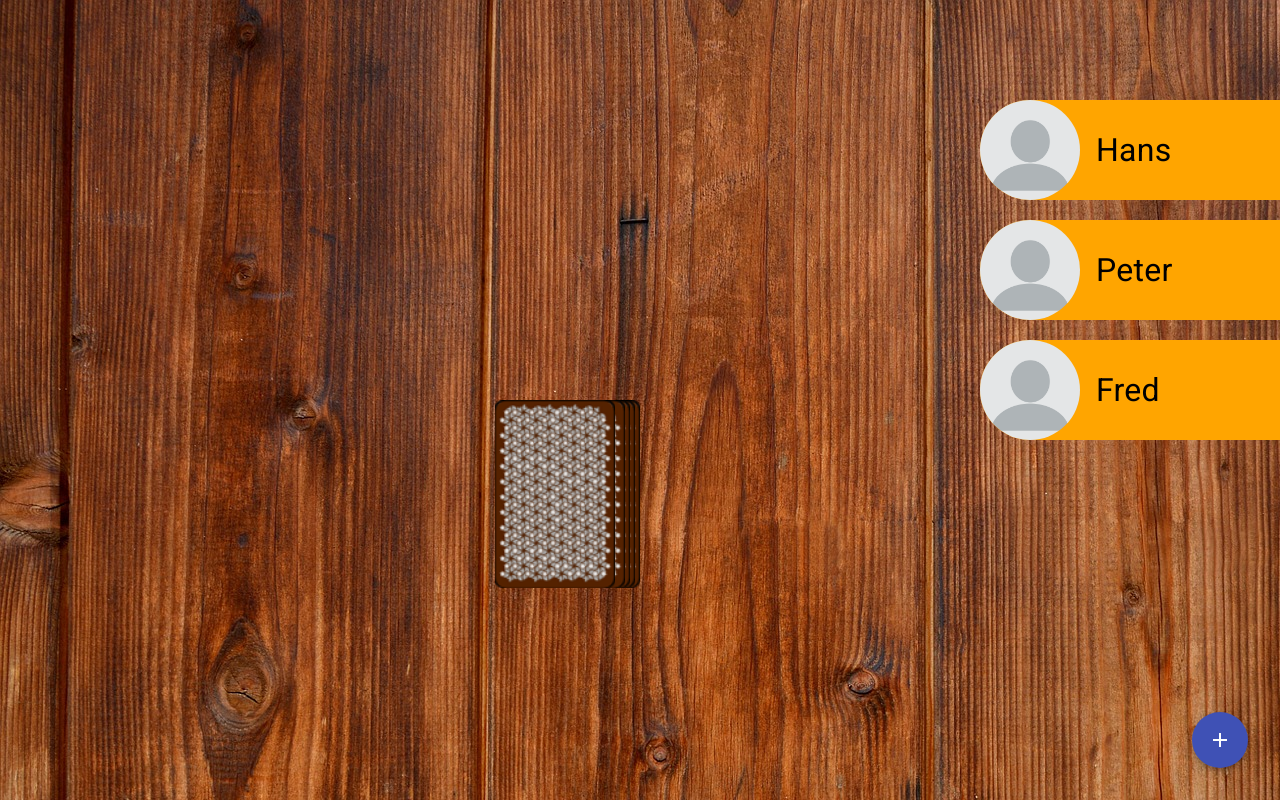
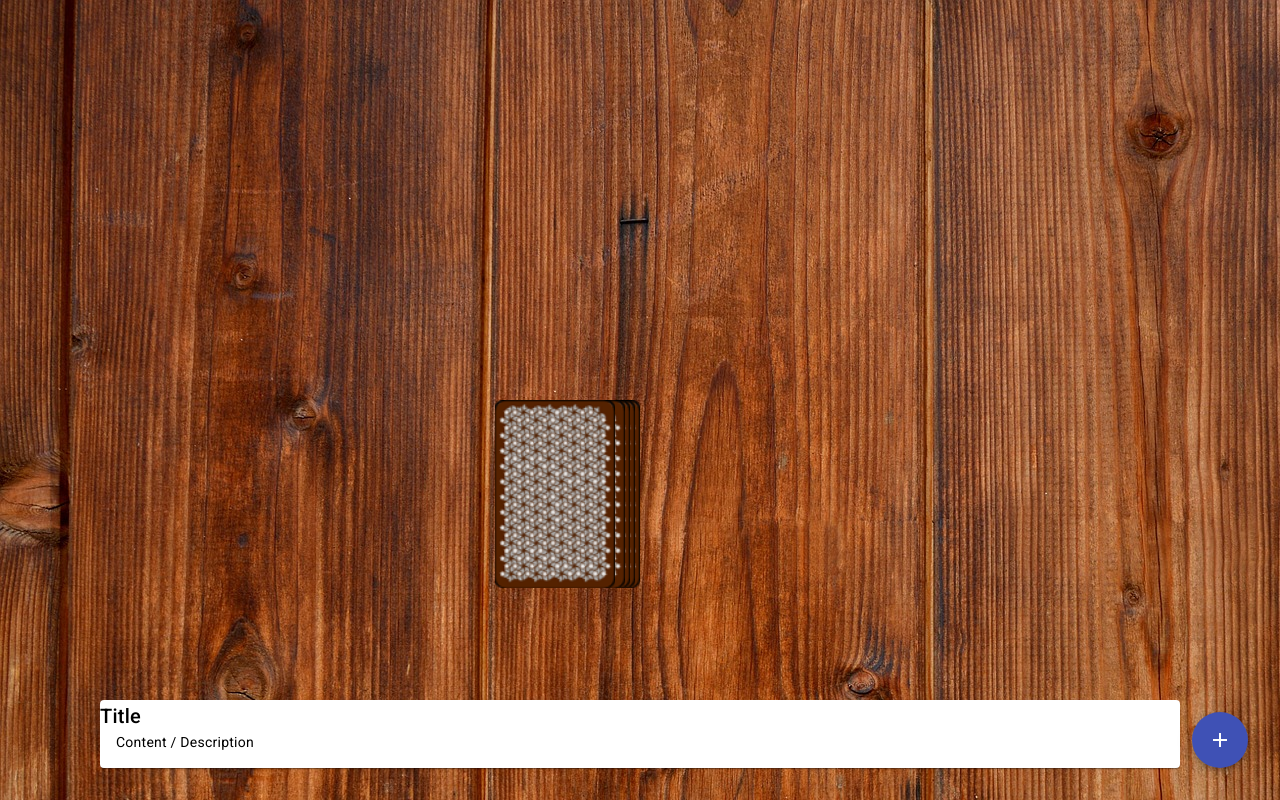
Before and after one commit to MuhammedAhmedYazea/Ring-of-Fire, an Angular app in the folder ringoffire/: page /game in a window 1280 px wide. Built offline with nearby package versions, Linux system fonts and the light colour scheme.

Commit message:
8th commit

```diff
--- a/ringoffire/src/app/app.component.ts
+++ b/ringoffire/src/app/app.component.ts
@@ -4,6 +4,7 @@ import { RouterOutlet } from '@angular/router';
 import { StartScreenComponent } from './start-screen/start-screen.component';
 import {MatButtonModule} from '@angular/material/button';
 import {MatIconModule} from '@angular/material/icon';
+
 
 @Component({
   selector: 'app-root',
--- a/ringoffire/src/app/dialog-add-player/dialog-add-player.component.html
+++ b/ringoffire/src/app/dialog-add-player/dialog-add-player.component.html
@@ -14,5 +14,5 @@
 </div>
 <div mat-dialog-actions>
   <button mat-button (click)="onNoClick()">No Thanks</button>
-  <button mat-button  cdkFocusInitial>Ok</button>
+  <button mat-button [mat-dialog-close]="name"  cdkFocusInitial>Ok</button>
 </div>
--- /dev/null
+++ b/ringoffire/src/app/game-info/game-info.component.html
@@ -0,0 +1,4 @@
+<mat-card>
+    <mat-card-title>Title</mat-card-title>
+    <mat-card-content>Content / Description</mat-card-content>
+</mat-card>
--- a/ringoffire/src/app/game/game.component.html
+++ b/ringoffire/src/app/game/game.component.html
@@ -1,5 +1,18 @@
+
+
+
+
+
+
+
+
+
+
+
 <app-player *ngFor="let player of game.players; let i = index;"
-class="player-position" [ngStyle]="{'top.px': 100 + (i * 120)}" [name]="player"></app-player>
+class="player-position" [ngStyle]="{'top.px': 100 + (i * 90)}"
+[playerActive]="i == game.currentPlayer"
+[name]="player"></app-player>
 
 <div class="field">
 
@@ -22,6 +35,8 @@ class="player-position" [ngStyle]="{'top.px': 100 + (i * 120)}" [name]="player">
     </div>
 </div>
 
+<app-game-info class="pin-bottom"></app-game-info>
+
 <button mat-fab color="primary" class="btn-add" (click)="openDialog()">
     <mat-icon>add</mat-icon>
   </button>
--- a/ringoffire/src/app/game/game.component.scss
+++ b/ringoffire/src/app/game/game.component.scss
@@ -61,3 +61,9 @@
     right: 32px;
     bottom: 32px;
 }
+.pin-bottom {
+    position: absolute;
+    bottom: 32px;
+    left: 100px;
+    right: 100px;
+}
--- a/ringoffire/src/app/game/game.component.ts
+++ b/ringoffire/src/app/game/game.component.ts
@@ -21,6 +21,7 @@ import { MatInputModule } from '@angular/material/input';
 import { MatFormFieldModule } from '@angular/material/form-field';
 import { MatDialogModule } from '@angular/material/dialog';
 import { DialogAddPlayerComponent } from '../dialog-add-player/dialog-add-player.component';
+import { GameInfoComponent } from '../game-info/game-info.component';
 
 @Component({
   selector: 'app-game',
@@ -32,7 +33,9 @@ import { DialogAddPlayerComponent } from '../dialog-add-player/dialog-add-player
     MatDialogTitle,
     MatDialogContent,
     MatDialogActions,
-    MatDialogClose,],
+    MatDialogClose,
+  GameInfoComponent
+  ],
   templateUrl: './game.component.html',
   styleUrl: './game.component.scss'
 })
@@ -71,9 +74,10 @@ export class GameComponent {
   openDialog(): void {
     const dialogRef = this.dialog.open(DialogAddPlayerComponent);
 
-    //dialogRef.afterClosed().subscribe(result => {
-    //  console.log('The dialog was closed');
-    //});
+    dialogRef.afterClosed().subscribe(name => {
+      this.game.players.push(name);
+      console.log('The dialog was closed', name);
+    });
   }
 
 }
--- a/ringoffire/src/app/player/player.component.html
+++ b/ringoffire/src/app/player/player.component.html
@@ -1,4 +1,4 @@
-<div class="player">
+<div class="player" [class.player-active]="playerActive">
    <img src="./assets/img/pfprof.webp">
    <span>{{ name }}</span>
 </div>
--- a/ringoffire/src/app/player/player.component.scss
+++ b/ringoffire/src/app/player/player.component.scss
@@ -8,11 +8,15 @@
         font-size: 32px;
         margin-left: 16px;
     }
-    background-color: orange;
+    background-color: rgb(50,50,50, 0.8);
     img {
-        width: 100px;
-        height: 100px;
+        width: 70px;
+        height: 70px;
         object-fit: cover;
         border-radius: 100%;
     }
 }
+
+.player-active {
+    background-color: orange !important;
+}
--- a/ringoffire/src/app/player/player.component.ts
+++ b/ringoffire/src/app/player/player.component.ts
@@ -10,5 +10,6 @@ import { Component, Input } from '@angular/core';
 export class PlayerComponent {
 
   @Input() name: string = '';
+  @Input() playerActive: boolean = false;
 
 }
--- a/ringoffire/src/models/game.ts
+++ b/ringoffire/src/models/game.ts
@@ -1,5 +1,5 @@
 export class Game {
-    public players: string[] = ['Hans', 'Peter', 'Fred'];
+    public players: string[] = [];
     public stack: string[] = [];
     public playedCard: string[] = [];
     public currentPlayer: number = 0;
```
Also changed, not shown: ringoffire/src/app/game-info/game-info.component.ts (added, +13 -0 lines), ringoffire/src/app/game-info/game-info.component.scss (added).
